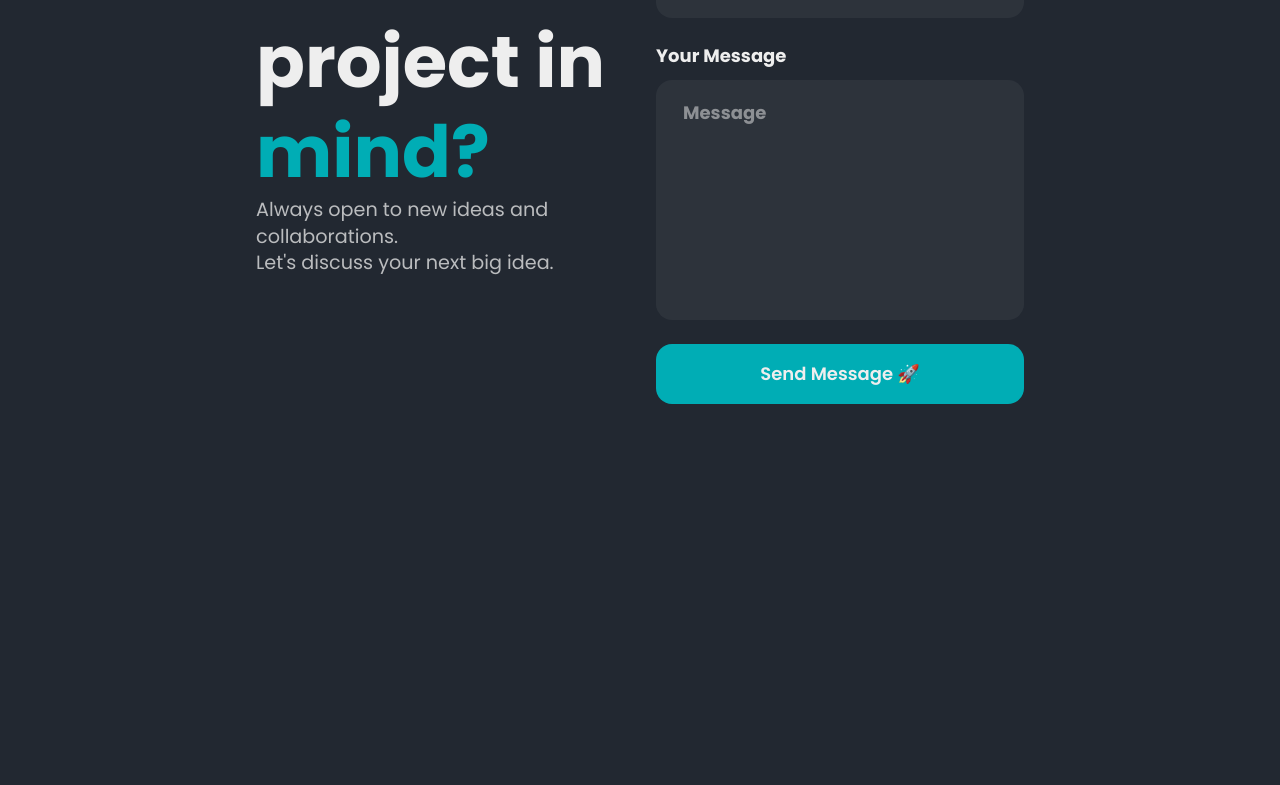
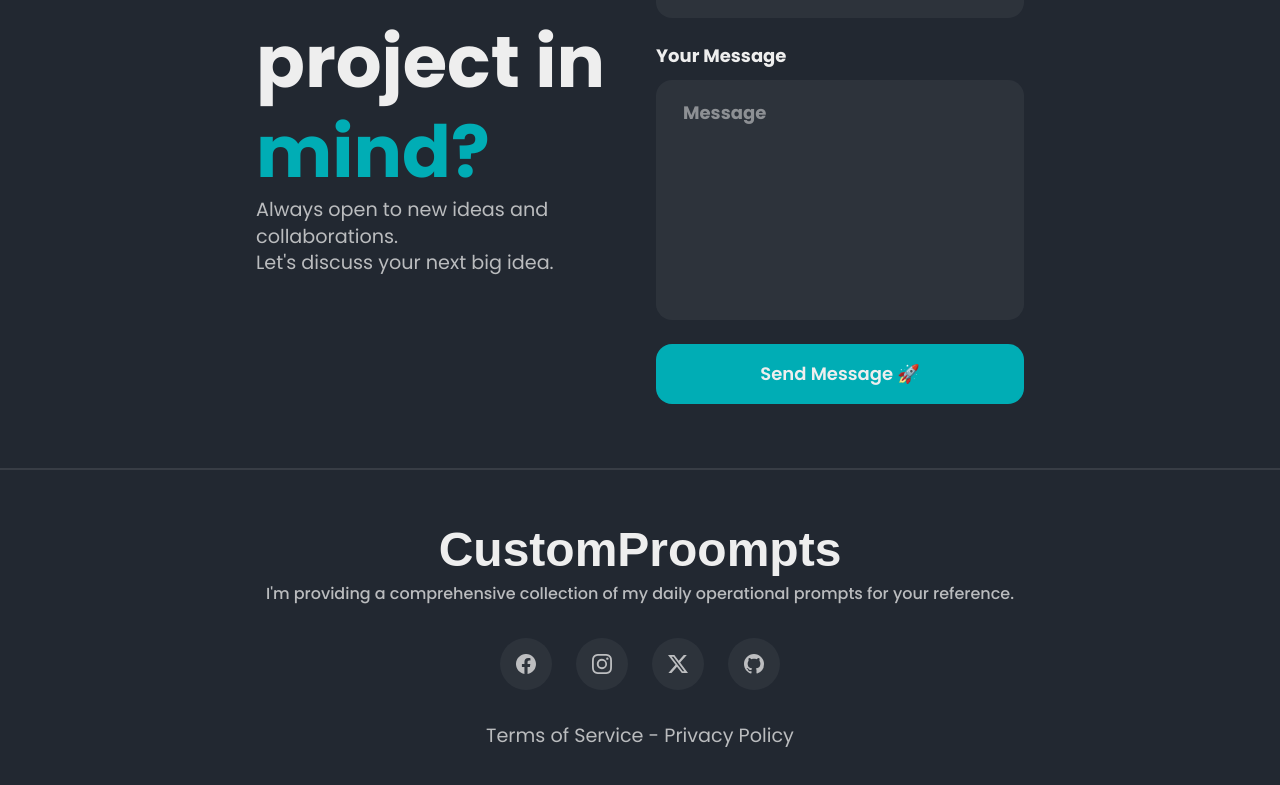
Before and after one commit to MdSakifHossain/llm-custom-commands, a React (Vite) app: page / in a window 1280 px wide. Shown: the part 1217-2002 px from the top of the page. Before the commit the page ends 1657 px from the top, so only its background shows below. Built offline with nearby package versions, Linux system fonts and the light colour scheme; a web font is replaced by a local one.

Commit message:
feat(Footer): Implement responsive Footer Section

```diff
--- a/src/App.jsx
+++ b/src/App.jsx
@@ -1,7 +1,7 @@
 import HeaderSection from "./components/sections/HeaderSection.jsx";
 import MainSection from "./components/sections/MainSection.jsx";
 import ProjectIdeaSection from "./components/sections/ProjectIdeaSection.jsx";
-// import FooterSection from "./components/sections/FooterSection.jsx";
+import FooterSection from "./components/sections/FooterSection.jsx";
 
 // utility component to check for the vp width and tell me in which viewpoert i am currently in.. eg. sm, md, lg, etc...
 import BreakpointChecker from "./components/utils/BreakpointChecker.jsx";
@@ -13,7 +13,7 @@ const App = () => {
       <HeaderSection />
       <MainSection />
       <ProjectIdeaSection />
-      {/* <FooterSection /> */}
+      <FooterSection />
     </>
   );
 };
--- /dev/null
+++ b/src/components/sections/FooterSection.jsx
@@ -0,0 +1,106 @@
+import React from "react";
+
+const FooterSection = () => {
+  return (
+    <footer className="border-t-2 border-border px-12 pt-14 pb-3 flex flex-col items-center gap-8">
+      <div className="flex flex-col items-center gap-2">
+        <h2 className="text-[2rem] font-display font-semibold md:text-5xl">
+          CustomProompts
+        </h2>
+        <p className="text-svg text-center md:font-medium">
+          I'm providing a comprehensive collection of my daily operational
+          prompts for your reference.
+        </p>
+      </div>
+      <ul className="flex gap-[1.3rem] md:gap-6">
+        <li>
+          <a
+            className="text-svg flex items-center justify-center p-4 bg-input-bg rounded-full transition-all duration-200 ease-in-out
+            hover:text-text hover:scale-125
+            "
+            href="https://www.facebook.com/sakif.hossain.583"
+            target="_blank"
+          >
+            <svg
+              xmlns="http://www.w3.org/2000/svg"
+              width="16"
+              height="16"
+              fill="currentColor"
+              class="bi bi-facebook size-5"
+              viewBox="0 0 16 16"
+            >
+              <path d="M16 8.049c0-4.446-3.582-8.05-8-8.05C3.58 0-.002 3.603-.002 8.05c0 4.017 2.926 7.347 6.75 7.951v-5.625h-2.03V8.05H6.75V6.275c0-2.017 1.195-3.131 3.022-3.131.876 0 1.791.157 1.791.157v1.98h-1.009c-.993 0-1.303.621-1.303 1.258v1.51h2.218l-.354 2.326H9.25V16c3.824-.604 6.75-3.934 6.75-7.951" />
+            </svg>
+          </a>
+        </li>
+
+        <li>
+          <a
+            className="text-svg flex items-center justify-center p-4 bg-input-bg rounded-full transition-all duration-200 ease-in-out
+            hover:text-text hover:scale-125
+            "
+            href="https://www.instagram.com/sakifhoossain/"
+            target="_blank"
+          >
+            <svg
+              xmlns="http://www.w3.org/2000/svg"
+              width="16"
+              height="16"
+              fill="currentColor"
+              class="bi bi-instagram size-5"
+              viewBox="0 0 16 16"
+            >
+              <path d="M8 0C5.829 0 5.556.01 4.703.048 3.85.088 3.269.222 2.76.42a3.9 3.9 0 0 0-1.417.923A3.9 3.9 0 0 0 .42 2.76C.222 3.268.087 3.85.048 4.7.01 5.555 0 5.827 0 8.001c0 2.172.01 2.444.048 3.297.04.852.174 1.433.372 1.942.205.526.478.972.923 1.417.444.445.89.719 1.416.923.51.198 1.09.333 1.942.372C5.555 15.99 5.827 16 8 16s2.444-.01 3.298-.048c.851-.04 1.434-.174 1.943-.372a3.9 3.9 0 0 0 1.416-.923c.445-.445.718-.891.923-1.417.197-.509.332-1.09.372-1.942C15.99 10.445 16 10.173 16 8s-.01-2.445-.048-3.299c-.04-.851-.175-1.433-.372-1.941a3.9 3.9 0 0 0-.923-1.417A3.9 3.9 0 0 0 13.24.42c-.51-.198-1.092-.333-1.943-.372C10.443.01 10.172 0 7.998 0zm-.717 1.442h.718c2.136 0 2.389.007 3.232.046.78.035 1.204.166 1.486.275.373.145.64.319.92.599s.453.546.598.92c.11.281.24.705.275 1.485.039.843.047 1.096.047 3.231s-.008 2.389-.047 3.232c-.035.78-.166 1.203-.275 1.485a2.5 2.5 0 0 1-.599.919c-.28.28-.546.453-.92.598-.28.11-.704.24-1.485.276-.843.038-1.096.047-3.232.047s-2.39-.009-3.233-.047c-.78-.036-1.203-.166-1.485-.276a2.5 2.5 0 0 1-.92-.598 2.5 2.5 0 0 1-.6-.92c-.109-.281-.24-.705-.275-1.485-.038-.843-.046-1.096-.046-3.233s.008-2.388.046-3.231c.036-.78.166-1.204.276-1.486.145-.373.319-.64.599-.92s.546-.453.92-.598c.282-.11.705-.24 1.485-.276.738-.034 1.024-.044 2.515-.045zm4.988 1.328a.96.96 0 1 0 0 1.92.96.96 0 0 0 0-1.92m-4.27 1.122a4.109 4.109 0 1 0 0 8.217 4.109 4.109 0 0 0 0-8.217m0 1.441a2.667 2.667 0 1 1 0 5.334 2.667 2.667 0 0 1 0-5.334" />
+            </svg>
+          </a>
+        </li>
+
+        <li>
+          <a
+            className="text-svg flex items-center justify-center p-4 bg-input-bg rounded-full transition-all duration-200 ease-in-out
+            hover:text-text hover:scale-125
+            "
+            href="https://x.com/HoossainSakif"
+            target="_blank"
+          >
+            <svg
+              xmlns="http://www.w3.org/2000/svg"
+              width="16"
+              height="16"
+              fill="currentColor"
+              class="bi bi-twitter-x size-5"
+              viewBox="0 0 16 16"
+            >
+              <path d="M12.6.75h2.454l-5.36 6.142L16 15.25h-4.937l-3.867-5.07-4.425 5.07H.316l5.733-6.57L0 .75h5.063l3.495 4.633L12.601.75Zm-.86 13.028h1.36L4.323 2.145H2.865z" />
+            </svg>
+          </a>
+        </li>
+        <li>
+          <a
+            className="text-svg flex items-center justify-center p-4 bg-input-bg rounded-full transition-all duration-200 ease-in-out
+            hover:text-text hover:scale-125
+            "
+            href="https://github.com/MdSakifHossain"
+            target="_blank"
+          >
+            <svg
+              xmlns="http://www.w3.org/2000/svg"
+              width="16"
+              height="16"
+              fill="currentColor"
+              class="bi bi-github size-5"
+              viewBox="0 0 16 16"
+            >
+              <path d="M8 0C3.58 0 0 3.58 0 8c0 3.54 2.29 6.53 5.47 7.59.4.07.55-.17.55-.38 0-.19-.01-.82-.01-1.49-2.01.37-2.53-.49-2.69-.94-.09-.23-.48-.94-.82-1.13-.28-.15-.68-.52-.01-.53.63-.01 1.08.58 1.23.82.72 1.21 1.87.87 2.33.66.07-.52.28-.87.51-1.07-1.78-.2-3.64-.89-3.64-3.95 0-.87.31-1.59.82-2.15-.08-.2-.36-1.02.08-2.12 0 0 .67-.21 2.2.82.64-.18 1.32-.27 2-.27s1.36.09 2 .27c1.53-1.04 2.2-.82 2.2-.82.44 1.1.16 1.92.08 2.12.51.56.82 1.27.82 2.15 0 3.07-1.87 3.75-3.65 3.95.29.25.54.73.54 1.48 0 1.07-.01 1.93-.01 2.2 0 .21.15.46.55.38A8.01 8.01 0 0 0 16 8c0-4.42-3.58-8-8-8" />
+            </svg>
+          </a>
+        </li>
+      </ul>
+      <p className="text-[0.9rem] text-svg md:text-[1.2rem]">
+        Terms of Service - Privacy Policy
+      </p>
+    </footer>
+  );
+};
+
+export default FooterSection;
```
